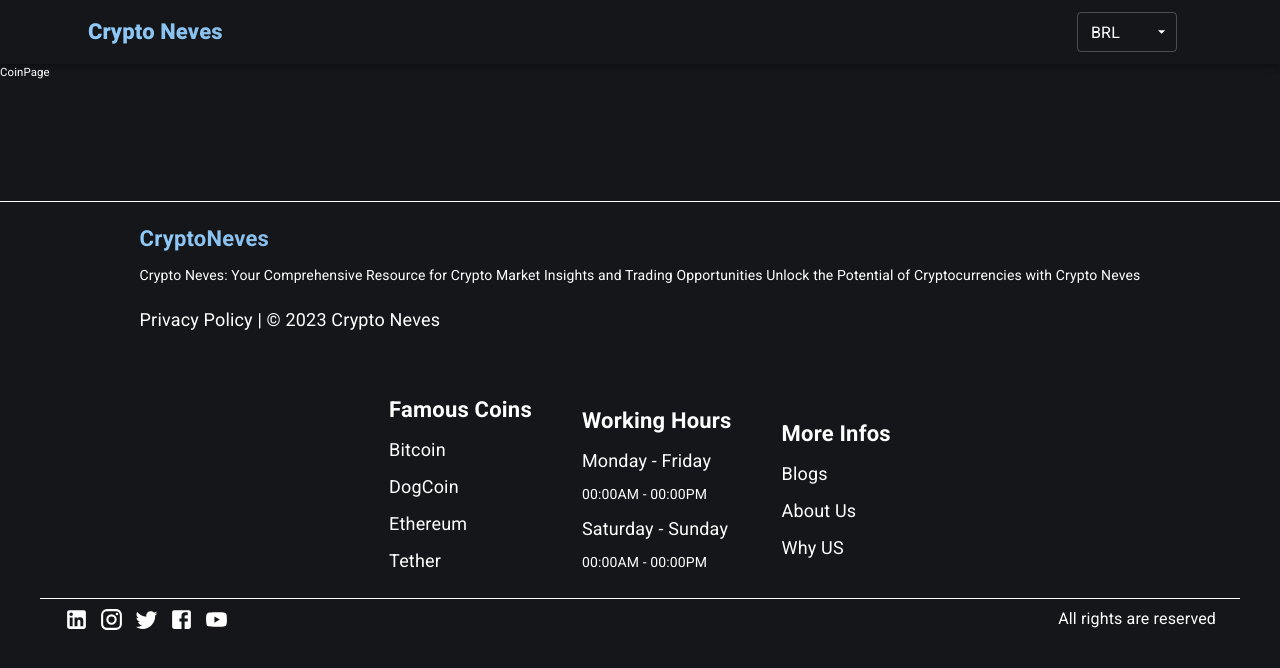
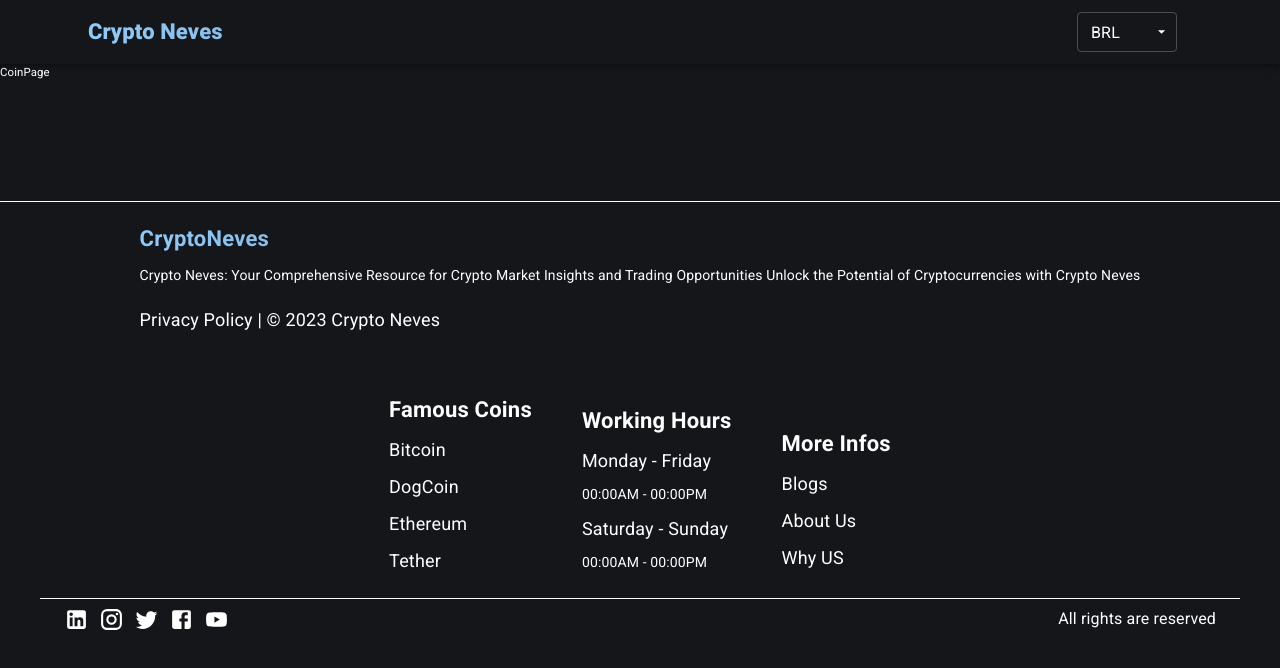
Before and after one commit to davimgfx/crypto-neves, a React (Create React App) app: page /coins/1 in a window 1280 px wide. Shown: the top 668 px of the page. Built offline with nearby package versions, Linux system fonts and the light colour scheme.

Commit message:
finished footer

```diff
--- a/src/components/Footer/Footer.jsx
+++ b/src/components/Footer/Footer.jsx
@@ -106,7 +106,7 @@ const Footer = () => {
         <Box >
           <Typography
             sx={{
-              marginTop: "2rem",
+              marginTop: "4rem",
               fontSize: "22px",
               fontWeight: "bold",
             }}>
```
